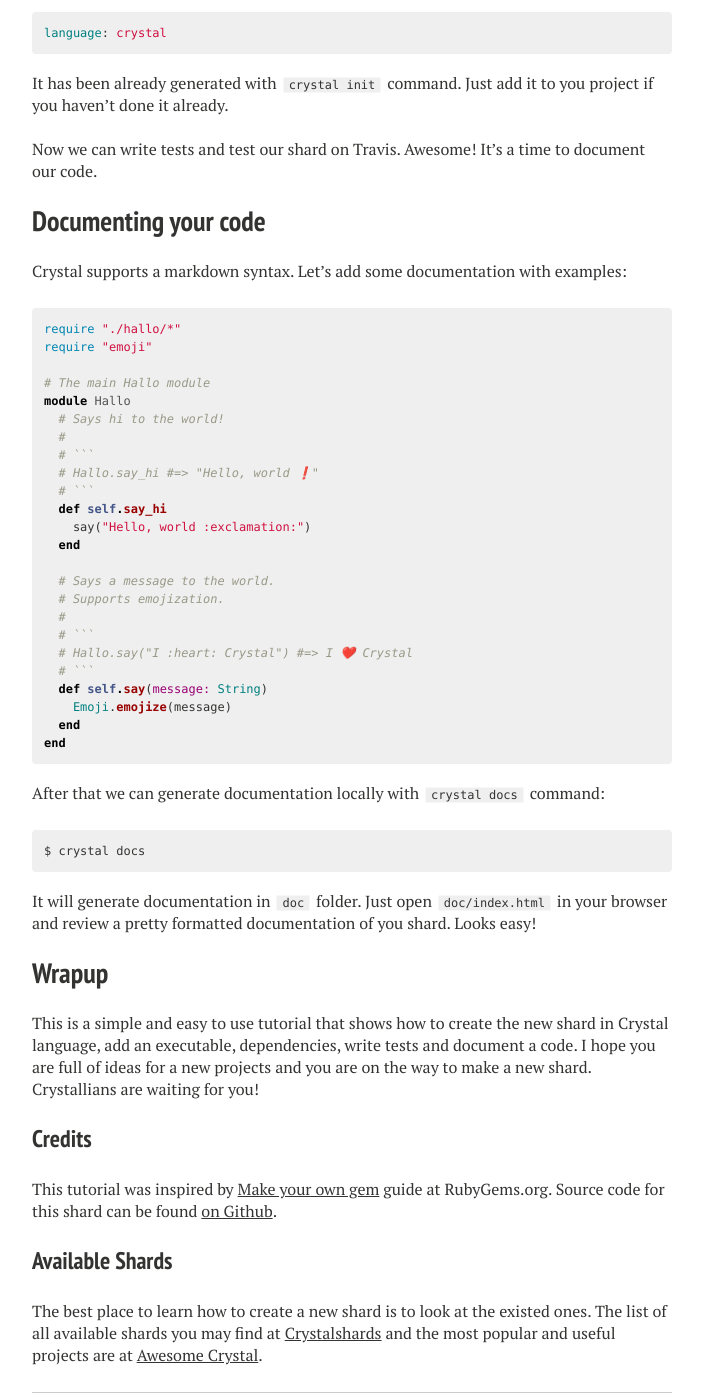
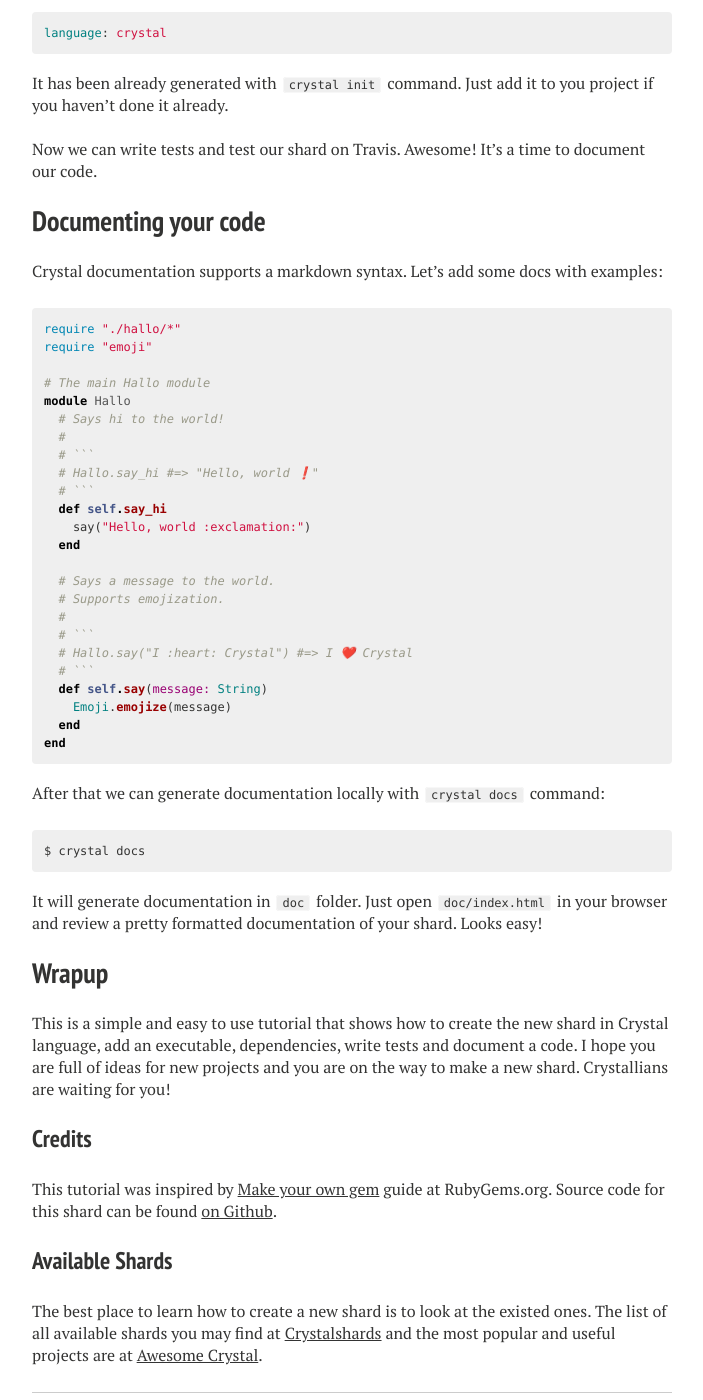
Before and after one commit to veelenga/veelenga.github.io, a Jekyll site: the page built from _posts/2015-09-05-make-your-own-shard-in-crystal-language.markdown, in a window 1280 px wide and 1400 px high, scrolled down 4872 px. Shown: the whole window, without its empty margins (288-991 px from the left). Built offline with Jekyll 4.4.1, drawn with Linux system fonts in a browser that asks for light colours; nearby versions of some CDN libraries; comment, search, counter and statistics services are not loaded; some of the changed text lies outside the part shown.

Commit message:
Fix typos

```diff
--- a/_posts/2015-09-05-make-your-own-shard-in-crystal-language.markdown
+++ b/_posts/2015-09-05-make-your-own-shard-in-crystal-language.markdown
@@ -249,7 +249,7 @@ Now we can write tests and test our shard on Travis. Awesome! It's a time to doc
 
 ## Documenting your code
 
-Crystal supports a markdown syntax. Let's add some documentation with examples:
+Crystal documentation supports a markdown syntax. Let's add some docs with examples:
 
 {% highlight ruby %}
 require "./hallo/*"
@@ -284,11 +284,11 @@ After that we can generate documentation locally with `crystal docs` command:
 $ crystal docs
 {% endhighlight %}
 
-It will generate documentation in `doc` folder. Just open `doc/index.html` in your browser and review a pretty formatted documentation of you shard. Looks easy!
+It will generate documentation in `doc` folder. Just open `doc/index.html` in your browser and review a pretty formatted documentation of your shard. Looks easy!
 
 ## Wrapup
 
-This is a simple and easy to use tutorial that shows how to create the new shard in Crystal language, add an executable, dependencies, write tests and document a code. I hope you are full of ideas for a new projects and you are on the way to make a new shard. Crystallians are waiting for you!
+This is a simple and easy to use tutorial that shows how to create the new shard in Crystal language, add an executable, dependencies, write tests and document a code. I hope you are full of ideas for new projects and you are on the way to make a new shard. Crystallians are waiting for you!
 
 
 ### Credits
```
Also changed, not shown: other parts of _posts/2015-09-05-make-your-own-shard-in-crystal-language.markdown (+6 -6 lines).
